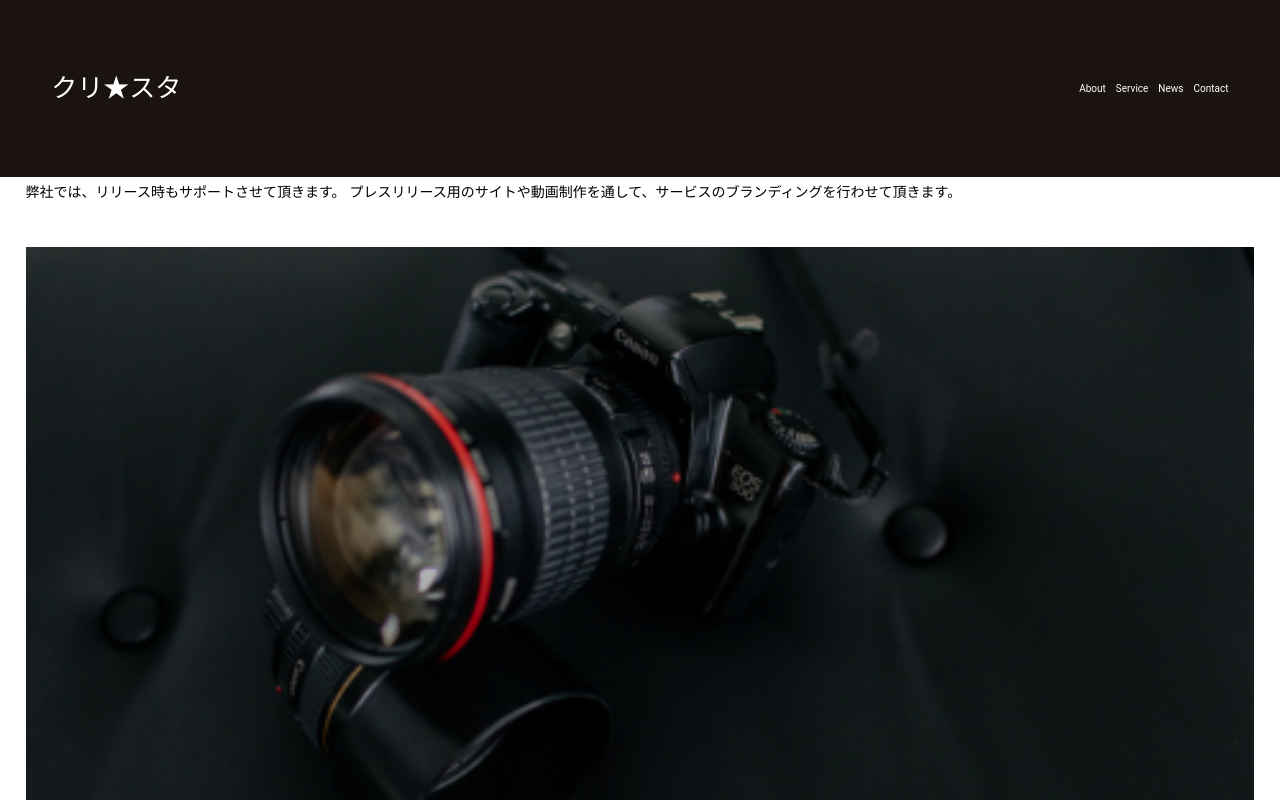
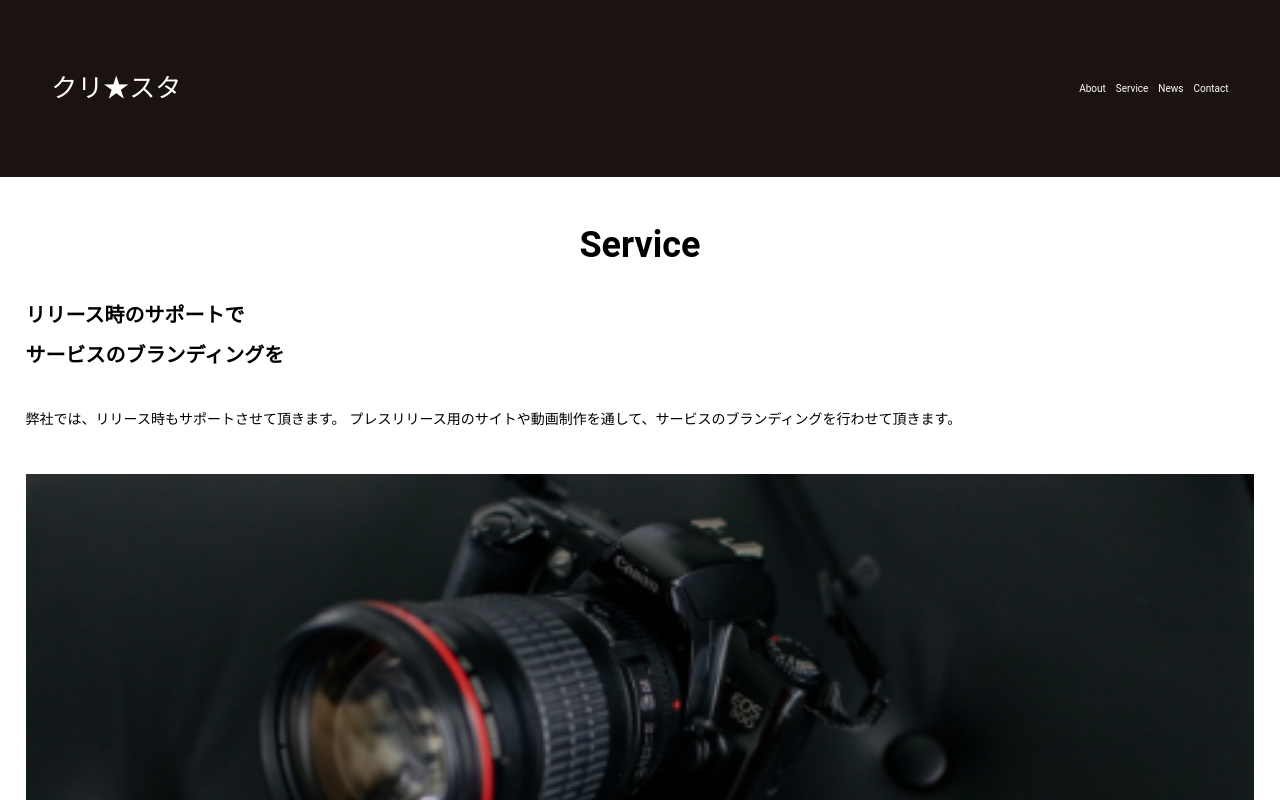
Before and after one commit to Y-Trs/reproduction1-react, a React (Create React App) app: page /service in a window 1280 px wide. Shown: the top 800 px of the page. Built offline with nearby package versions, Linux system fonts and the light colour scheme.

Commit message:
AboutとServiceのタイトルがヘッダーに隠れていたためpositionのスタイルを変更。 AboutとServiceのスタイル調整。

```diff
--- a/src/components/About.jsx
+++ b/src/components/About.jsx
@@ -1,4 +1,5 @@
 import React from 'react'
+import styled from 'styled-components';
 import { Title, UnitInfoWrap } from './index'
 
 const About = () => {
@@ -12,11 +13,15 @@ const About = () => {
     `
     let infoList = [[summary, detail]]
   return (
-    <section>
+    <StyledAbout>
         <Title title='About' />
         <UnitInfoWrap infoList={infoList} />
-    </section>
+    </StyledAbout>
   )
 }
 
 export default About
+
+const StyledAbout = styled.section`
+  padding: 50px 2%;
+`
--- a/src/components/Header.jsx
+++ b/src/components/Header.jsx
@@ -20,7 +20,7 @@ const StyledHeader = styled.header`
   display: flex;
   justify-content: space-between;
   align-items: center;
-  position: fixed;
+  position: sticky;
   top: 0;
   left: 0;
   right: 0;
--- a/src/components/Service.jsx
+++ b/src/components/Service.jsx
@@ -1,4 +1,5 @@
 import React from 'react'
+import styled from 'styled-components'
 import { Title, UnitInfoWrap } from './index'
 import img1 from '../img/service-image@2x.jpg'
 import img2 from '../img/service-image02@2x.jpg'
@@ -17,11 +18,15 @@ const Service = () => {
     `
     let infoList = [[summary1, detail1, img1], [summary2, detail2, img2]]
   return (
-    <section>
+    <StyledService>
         <Title title='Service' />
         <UnitInfoWrap  infoList={infoList} />
-    </section>
+    </StyledService>
   )
 }
 
 export default Service
+
+const StyledService = styled.section`
+  padding: 50px 2%;
+`
--- a/src/components/UnitInfoWrap.jsx
+++ b/src/components/UnitInfoWrap.jsx
@@ -17,5 +17,4 @@ const StyledUnitInfroWrap = styled.div`
     justify-content: space-between;
     flex-direction: column;
     gap: 50px;
-    padding: 0 2%;
 `
```
